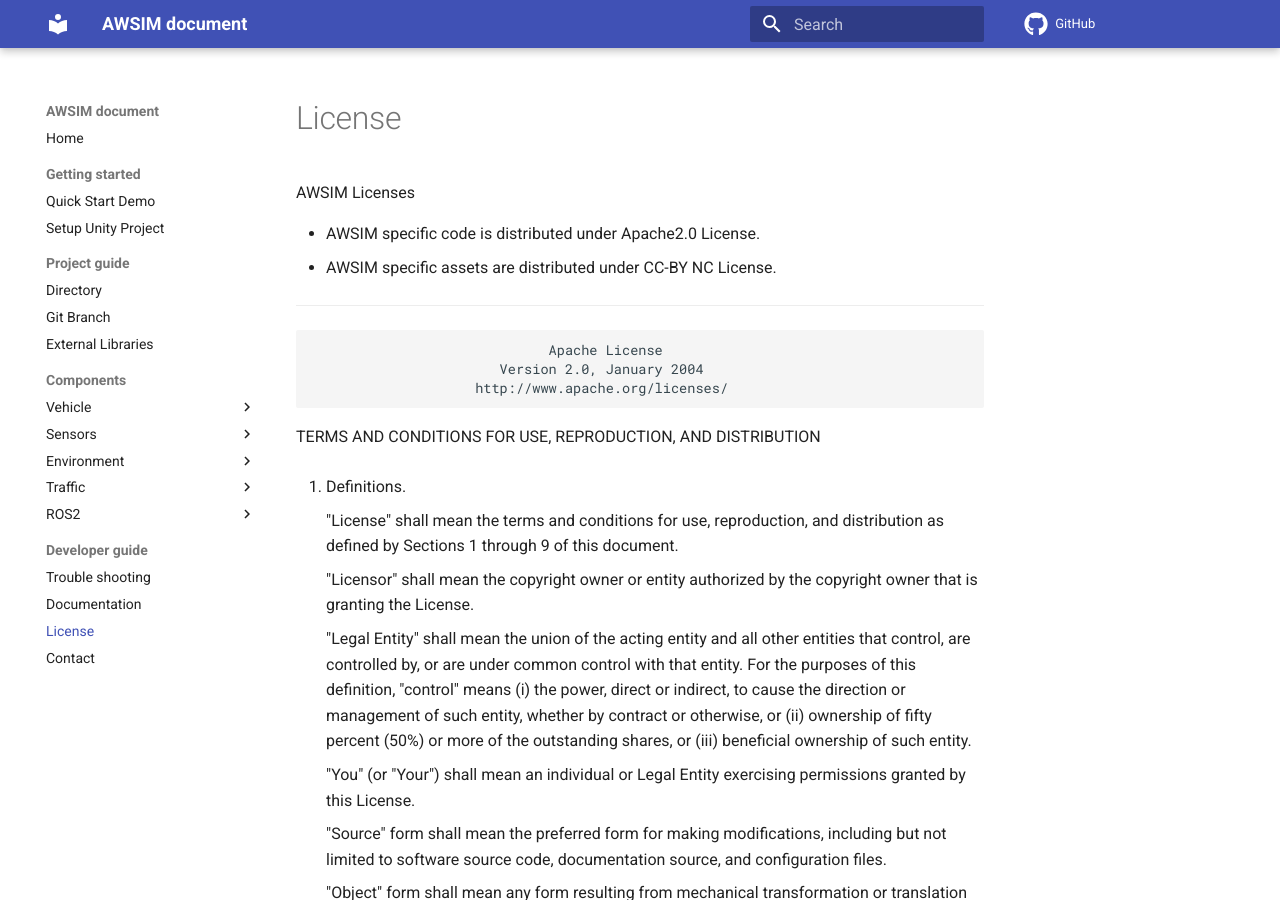
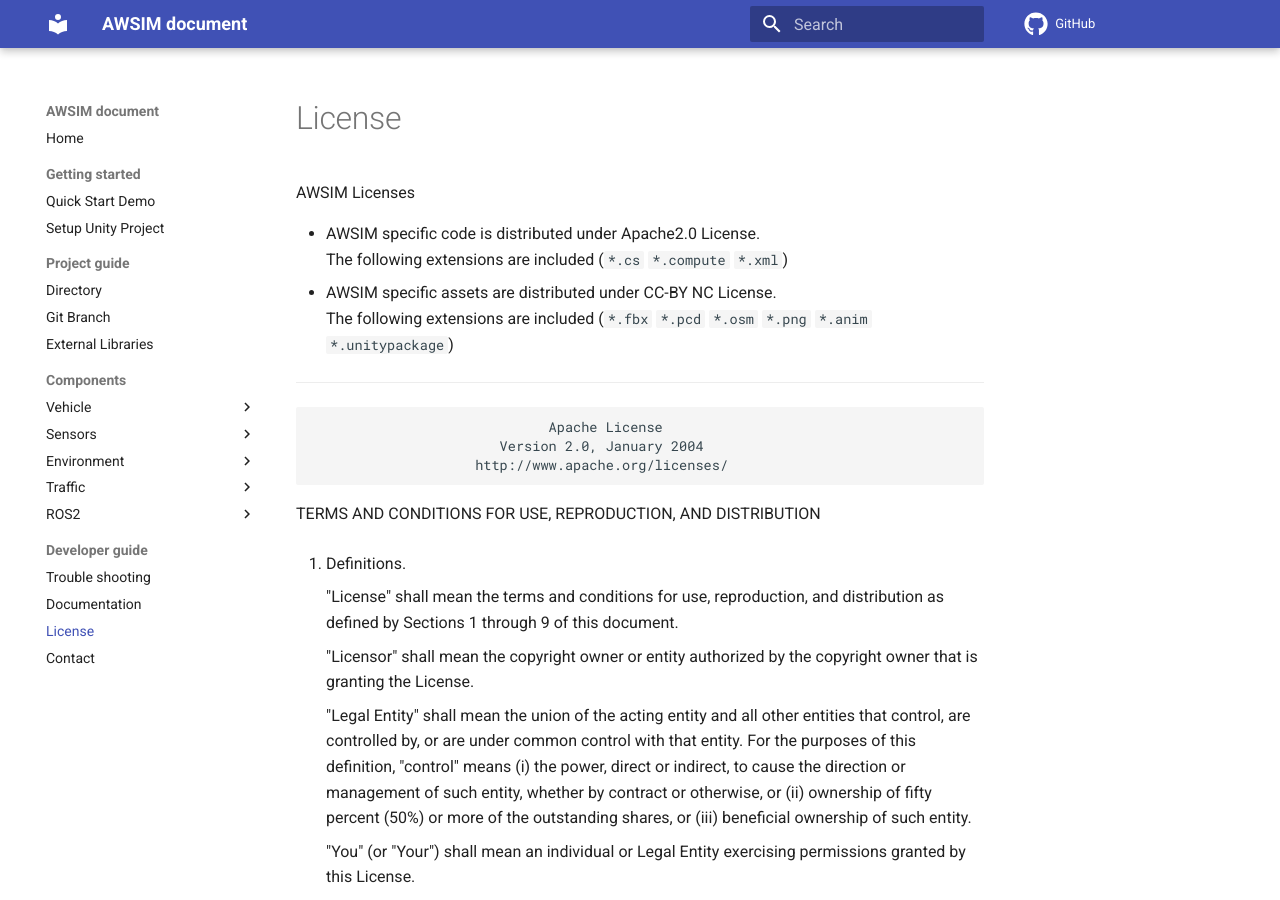
Before and after one commit to OptiVerse-Technology-Ltd/AWSIM, an MkDocs documentation site: the page built from docs/DeveloperGuide/License/index.md, in a window 1280 px wide and 900 px high. Built offline with MkDocs 1.6.1 and Material for MkDocs 9.7.7, drawn with Linux system fonts in a browser that asks for light colours; comment, search, counter and statistics services are not loaded.

Commit message:
Update LICENSE

```diff
--- a/docs/DeveloperGuide/License/index.md
+++ b/docs/DeveloperGuide/License/index.md
@@ -3,7 +3,9 @@
 AWSIM Licenses
 
 - AWSIM specific code is distributed under Apache2.0 License.
+The following extensions are included (`*.cs` `*.compute` `*.xml`)
 - AWSIM specific assets are distributed under CC-BY NC License.
+The following extensions are included (`*.fbx` `*.pcd` `*.osm` `*.png` `*.anim` `*.unitypackage`)
 
 **********************************************************************************
 
```
Also changed, not shown: 1 other file.
